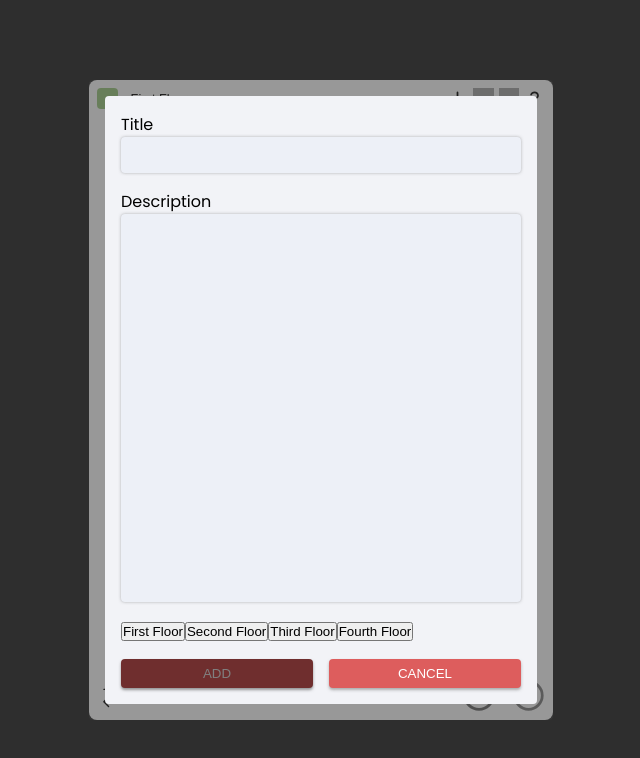
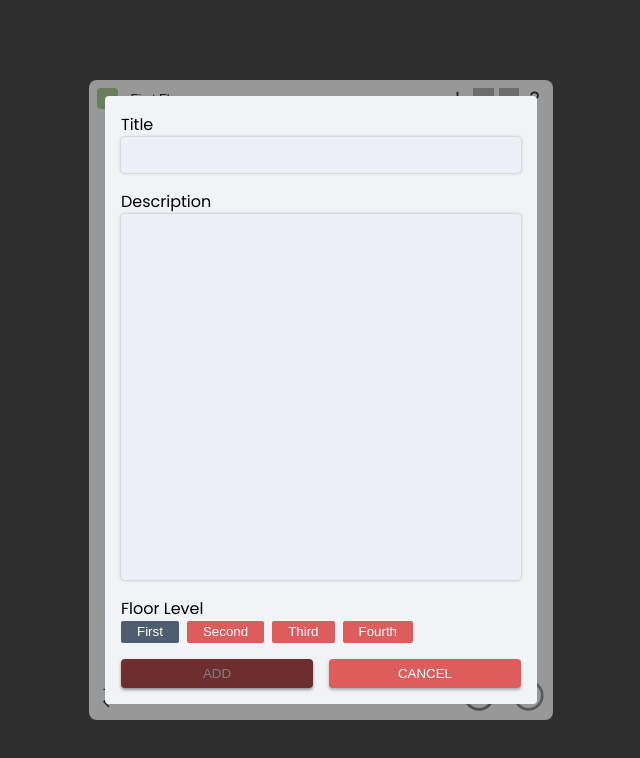
Before and after one commit to SunilPark1129/remember-vocab, a React (Create React App) app: page / in a window 1280 px wide. Both pictures are taken after a click on the button 776 px from the left and 98 px from the top of the page. Shown: the top 758 px of the page, without its empty margins (319-959 px from the left). Built offline with nearby package versions, Linux system fonts and the light colour scheme; grey boxes are pictures that could not be loaded.

Commit message:
ADD - floor transportation button style

```diff
--- a/src/modals/Add.tsx
+++ b/src/modals/Add.tsx
@@ -88,14 +88,33 @@ export default function Add() {
         />
       </div>
       <div className="modal__location">
-        <button onClick={() => floorClickHandler("first")}>First Floor</button>
-        <button onClick={() => floorClickHandler("second")}>
-          Second Floor
-        </button>
-        <button onClick={() => floorClickHandler("third")}>Third Floor</button>
-        <button onClick={() => floorClickHandler("completed")}>
-          Fourth Floor
-        </button>
+        <label>Floor Level</label>
+        <div>
+          <button
+            className={`${floor === "first" && "activated"}`}
+            onClick={() => floorClickHandler("first")}
+          >
+            First
+          </button>
+          <button
+            className={`${floor === "second" && "activated"}`}
+            onClick={() => floorClickHandler("second")}
+          >
+            Second
+          </button>
+          <button
+            className={`${floor === "third" && "activated"}`}
+            onClick={() => floorClickHandler("third")}
+          >
+            Third
+          </button>
+          <button
+            className={`${floor === "completed" && "activated"}`}
+            onClick={() => floorClickHandler("completed")}
+          >
+            Fourth
+          </button>
+        </div>
       </div>
       <div className="modal__button">
         <button
--- a/src/modals/styles/modals.css
+++ b/src/modals/styles/modals.css
@@ -236,4 +236,23 @@
   top: 50%;
   left: 50%;
   transform: translate(-50%, -50%);
+}
+.modal__location > div {
+  display: flex;
+  gap: 0.5em;
+  flex-wrap: wrap;
+}
+.modal__location button {
+  padding: 0.2rem 1rem;
+  background-color: rgb(221, 93, 93);
+  border: none;
+  cursor: pointer;
+  border-radius: 2px;
+  color: #fff;
+}
+.modal__location button:hover {
+  background-color: rgb(233, 129, 129);
+}
+.modal__location button.activated {
+  background-color: rgb(79, 93, 112);
 }/*# sourceMappingURL=modals.css.map */
--- a/src/modals/styles/modals.scss
+++ b/src/modals/styles/modals.scss
@@ -236,4 +236,28 @@
       }
     }
   }
+
+  &__location {
+    > div {
+      display: flex;
+      gap: 0.5em;
+      flex-wrap: wrap;
+    }
+    button {
+      padding: 0.2rem 1rem;
+      background-color: rgb(221, 93, 93);
+      border: none;
+      cursor: pointer;
+      border-radius: 2px;
+      color: #fff;
+
+      &:hover {
+        background-color: rgb(233, 129, 129);
+      }
+
+      &.activated {
+        background-color: rgb(79, 93, 112);
+      }
+    }
+  }
 }
```
Also changed, not shown: 1 other file (tests, documents, lock files or other folders).
